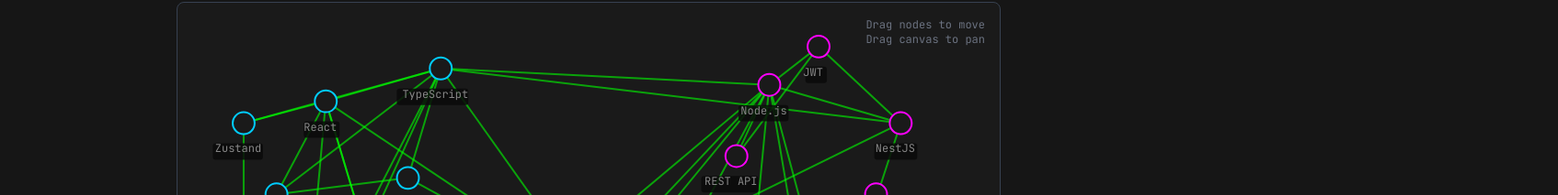
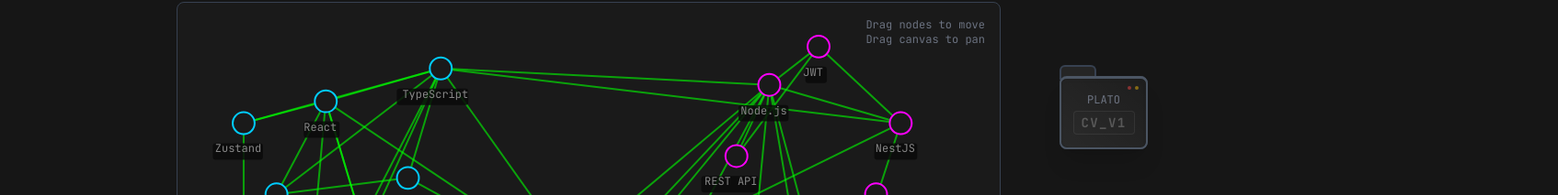
Before and after one commit to payton-ggg/quartzee.dev, a React (Vite) app in the folder main.dev/: page / in a window 1280 px wide. Shown: the part 605-818 px from the top of the page at 92% size, 1694 px wide, since content can reach past the window. Built offline with nearby package versions, Linux system fonts and the light colour scheme; no server answers; a web font is replaced by a local one.

Commit message:
feat: Add CV folder widget and integrate it into the main application.

```diff
--- a/main.dev/src/App.tsx
+++ b/main.dev/src/App.tsx
@@ -1,10 +1,17 @@
-import { About, AnimatedTitle, FontSelector, KyivClock } from "./components";
+import {
+  About,
+  AnimatedTitle,
+  FontSelector,
+  KyivClock,
+  CVFolder,
+} from "./components";
 
 function App() {
   return (
     <div className="min-h-screen text-white font-mono flex flex-col justify-center items-center">
       <FontSelector />
       <KyivClock />
+      <CVFolder />
       <AnimatedTitle />
       <main className="lg:p-16 max-w-5xl ">
         <About />
--- /dev/null
+++ b/main.dev/src/components/widgets/CVFolder.tsx
@@ -0,0 +1,55 @@
+import { FileText } from "lucide-react";
+
+const CVFolder = () => {
+  return (
+    <a
+      href="https://drive.google.com/file/d/1nCBAdE6p9fgz-L3nr-J5Va0BEWs3dEYo/view?usp=sharing"
+      target="_blank"
+      rel="noopener noreferrer"
+      className="fixed bottom-8 right-8 z-50 group perspective-[1000px]"
+      title="Download CV"
+    >
+      <div className="relative w-24 h-20 transition-transform duration-300 group-hover:scale-110 cursor-pointer">
+        <div className="absolute inset-0 bg-[#252525] rounded-lg border-2 border-gray-700 shadow-xl" />
+
+        <div className="absolute -top-3 left-0 w-10 h-4 bg-[#252525] rounded-t-md border-2 border-b-0 border-gray-700" />
+
+        <div className="absolute inset-x-2 bottom-2 top-2 bg-gray-200 rounded-sm shadow-sm transition-all duration-500 ease-out group-hover:-translate-y-8 group-hover:rotate-2 flex flex-col items-center p-2 z-10">
+          <div className="w-full h-1.5 bg-gray-400 rounded-full mb-2 opacity-30" />
+          <div className="w-full h-1 bg-gray-400 rounded-full mb-1 opacity-20" />
+          <div className="w-full h-1 bg-gray-400 rounded-full mb-1 opacity-20" />
+          <div className="w-2/3 h-1 bg-gray-400 rounded-full mb-3 opacity-20 mr-auto" />
+
+          <FileText size={16} className="text-gray-400 opacity-50 mt-auto" />
+          <span className="text-[8px] font-bold text-gray-500 font-mono mt-1">
+            CV.pdf
+          </span>
+        </div>
+
+        <div className="absolute inset-0 bg-[#1e1e1e] rounded-lg border-2 border-gray-600 border-t-[3px] shadow-inner z-20 flex items-center justify-center transition-all duration-500 origin-bottom ease-[cubic-bezier(0.4,0,0.2,1)] group-hover:[transform:rotateX(-25deg)_translateY(5px)]">
+          <div className="absolute top-2 right-2 flex gap-1">
+            <div className="w-1 h-1 rounded-full bg-red-500/50" />
+            <div className="w-1 h-1 rounded-full bg-yellow-500/50" />
+          </div>
+
+          <div className="text-center">
+            <div className="font-mono text-xs text-gray-500 mb-1"> PLATO </div>
+            <div className="font-mono text-sm font-bold text-terminal-green tracking-widest border border-terminal-green/30 px-2 py-0.5 rounded bg-terminal-green/5">
+              CV_V1
+            </div>
+          </div>
+
+          <div className="absolute inset-0 bg-gradient-to-tr from-white/5 to-transparent pointer-events-none rounded-lg" />
+        </div>
+      </div>
+
+      <div className="absolute -bottom-6 left-1/2 -translate-x-1/2 opacity-0 group-hover:opacity-100 transition-opacity duration-300 whitespace-nowrap">
+        <span className="font-mono text-xs text-terminal-green bg-black/80 px-2 py-1 rounded border border-gray-800">
+          open_cv.exe
+        </span>
+      </div>
+    </a>
+  );
+};
+
+export default CVFolder;
--- a/main.dev/src/components/widgets/index.ts
+++ b/main.dev/src/components/widgets/index.ts
@@ -3,3 +3,4 @@
 export { default as Shoutbox } from "./Shoutbox";
 export { default as VisitorCounter } from "./VisitorCounter";
 export { default as FontSelector } from "./FontSelector";
+export { default as CVFolder } from "./CVFolder";
```
